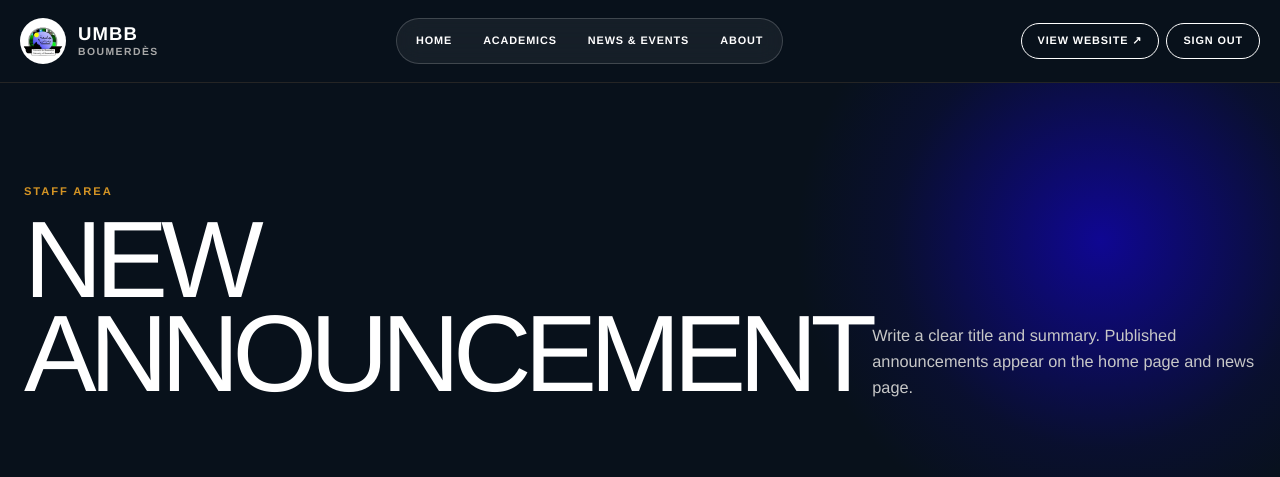
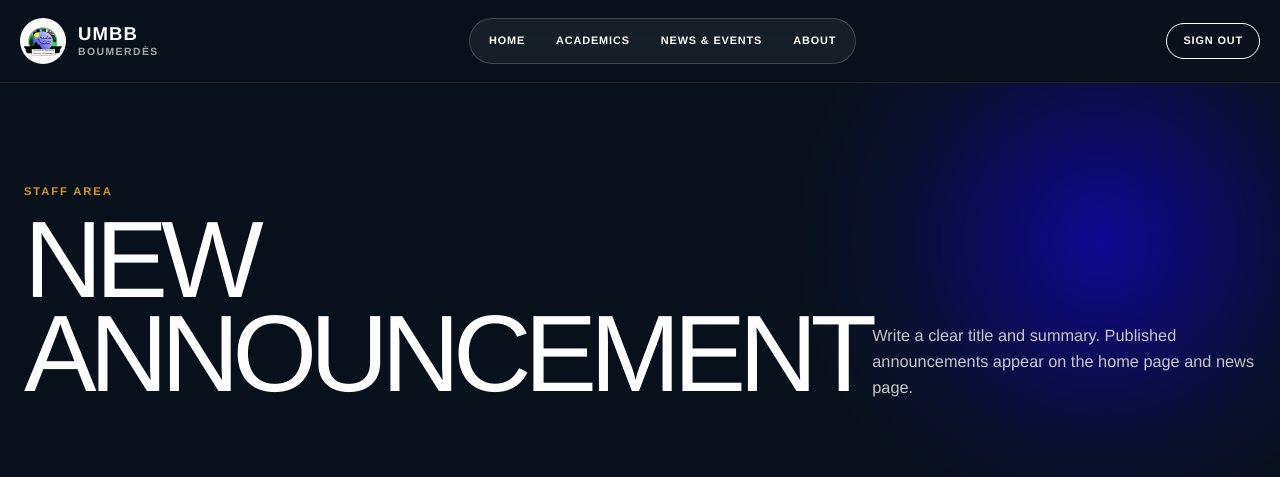
Before and after one commit to Htdz1809/UMBB-portal, a Node server app: page /admin/announcements/new in a window 1280 px wide. Shown: the top 477 px of the page. Run offline with Node 20, Linux system fonts and the light colour scheme; the visitor is signed in with stand-in values (Sample User, id 1).

Commit message:
Remove website/admin panel switch links from header and admin dashboard

```diff
--- a/views/admin/dashboard.ejs
+++ b/views/admin/dashboard.ejs
@@ -14,7 +14,6 @@
           </p>
         </div>
         <div class="admin-heading-actions">
-          <a class="button button-ghost" href="/">View public website &nearr;</a>
           <a class="button button-primary" href="/admin/announcements/new">New announcement</a>
         </div>
       </div>
--- a/views/partials/header.ejs
+++ b/views/partials/header.ejs
@@ -19,11 +19,6 @@
 
     <div class="header-actions">
       <% if (currentUser) { %>
-        <% if (currentPath.startsWith('/admin')) { %>
-          <a href="/" class="header-staff">View website &nearr;</a>
-        <% } else { %>
-          <a href="/admin" class="header-staff is-active">Admin panel</a>
-        <% } %>
         <form action="/admin/logout" method="post" class="inline-form">
           <input type="hidden" name="_csrf" value="<%= csrfToken %>">
           <button type="submit" class="header-staff">Sign out</button>
```
